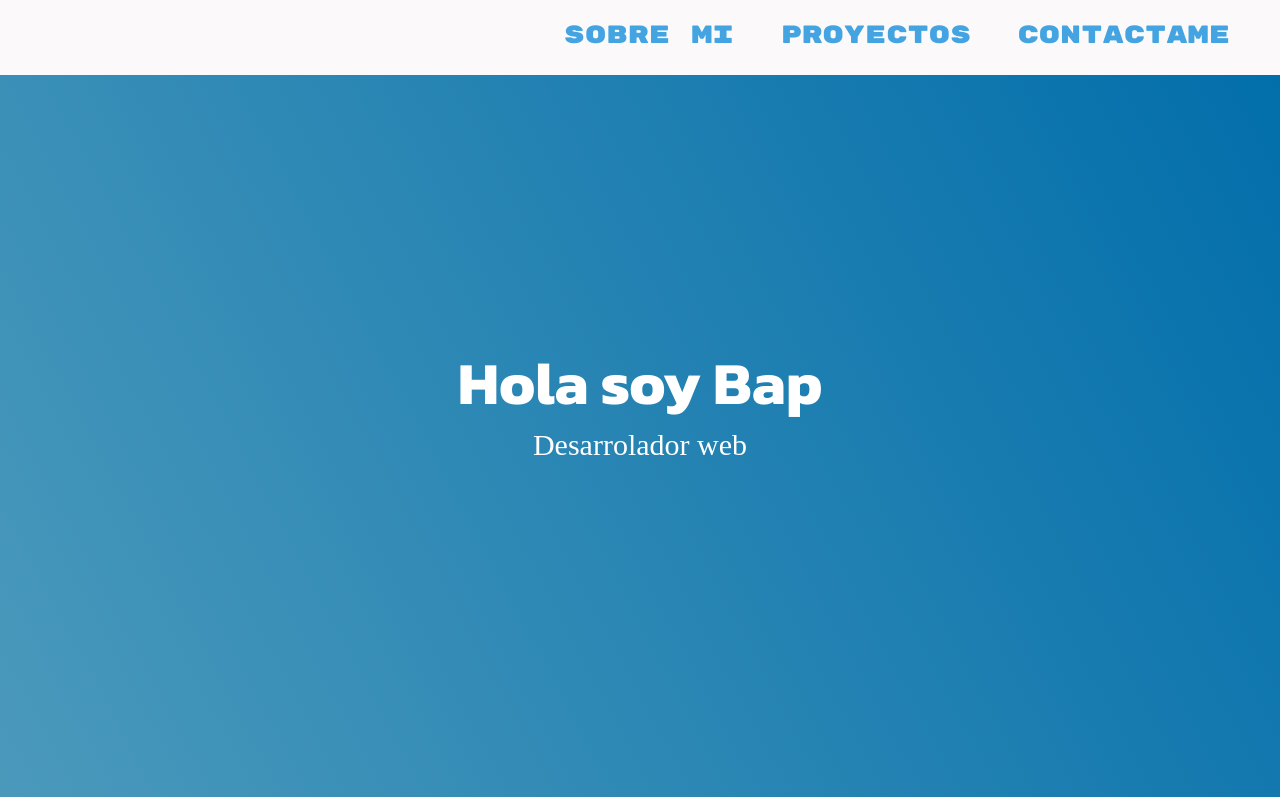
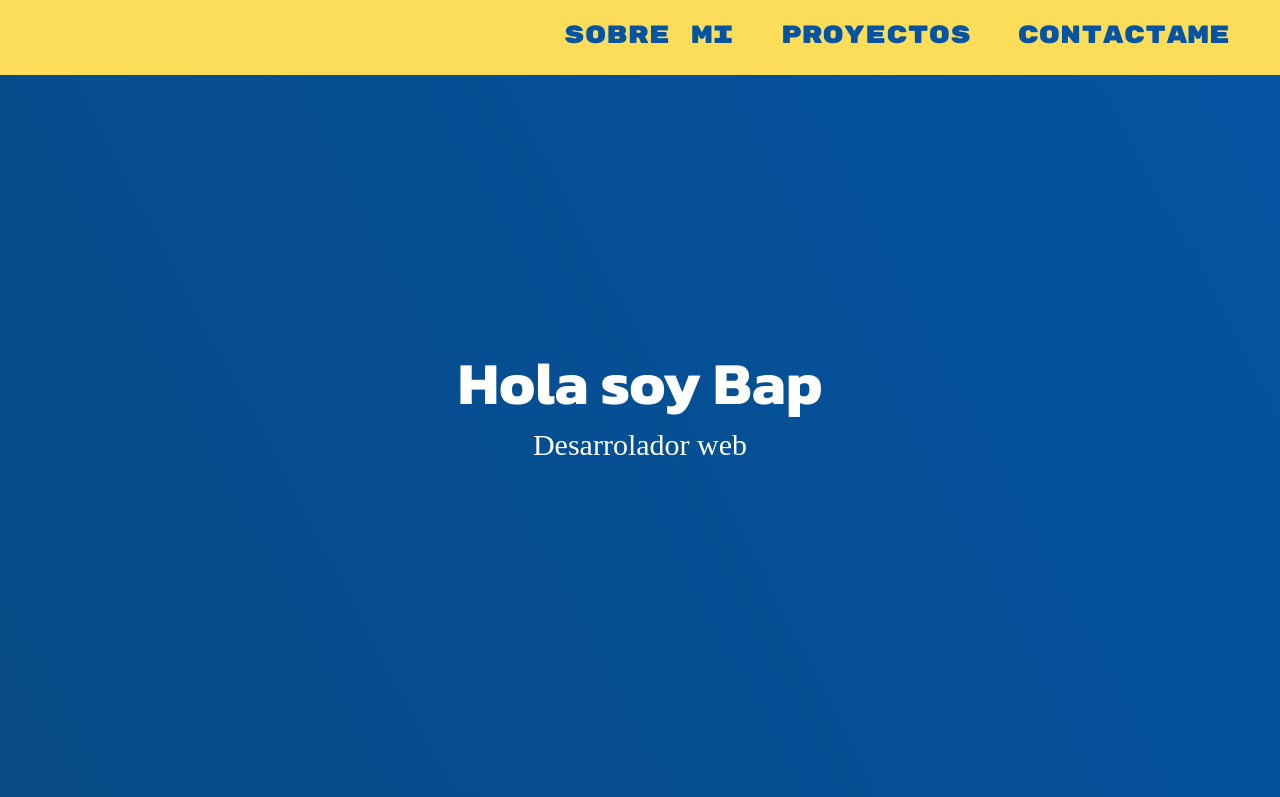
Before and after one commit to BapJ40/PortafolioBap, a plain HTML site: page index.html in a window 1280 px wide. Shown: the top 797 px of the page. Drawn offline with nearby package versions, Linux system fonts and the light colour scheme; a web font is replaced by a local one.

Commit message:
Se cambiaron los colores de la vista principal falta aplicarlo a lo largo de la pagina

```diff
--- a/styles.css
+++ b/styles.css
@@ -16,7 +16,7 @@ html {
 /*BARRA DE NAVEGACION*/
 
 .head-bar{
-    background-color: #fbf9f9;
+    background-color: #FCDD5A;
     width: 100%;
     height: 7.5rem;
     position: fixed;
@@ -32,11 +32,11 @@ html {
 
 .nada{
     text-decoration: none;
-    color: #44a4e1;
+    color: #0454A2;
 }
 
 .nada:hover{
-    background-color: #006daa;
+    background-color: #DDE9F3;
     transition: background-color 0.5s;
     border-radius: 5%;
     padding: 4px;
@@ -61,7 +61,7 @@ html {
     flex-direction: column;
     justify-content: center;
     background-color: #006daa;
-    background-image: linear-gradient(62deg, #8abfca8a 0%, #006daa 100%);
+    background-image: linear-gradient(62deg, #074A85 0%, #0454A2 100%);
     font-family: "Kanit";
 }
 
```
